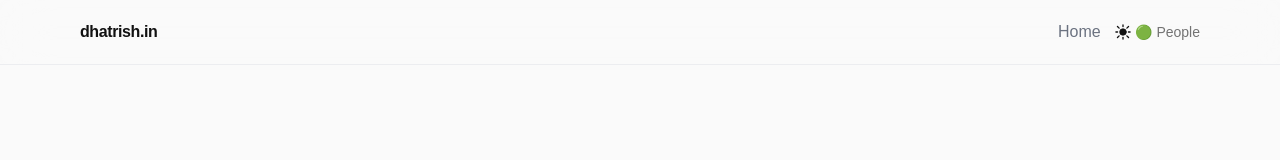
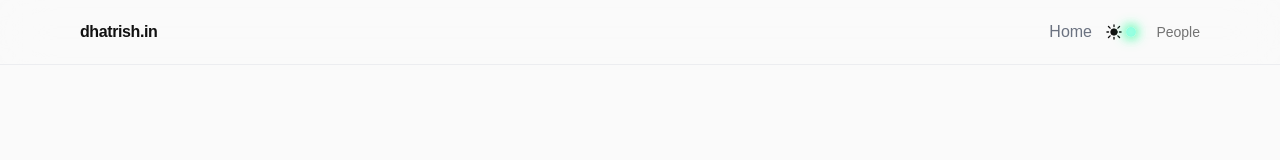
Before and after one commit to dhatrishdixit/portfoliov2, a Next.js app: page /blog in a window 1280 px wide. Shown: the top 160 px of the page. Built offline with nearby package versions, Linux system fonts and the light colour scheme; no server answers; the database is empty.

Commit message:
almost done

```diff
--- a/src/app/globals.css
+++ b/src/app/globals.css
@@ -169,6 +169,59 @@ canvas {
   mix-blend-mode: normal;
 }
 
-.live-counter { display:flex; gap: 8px; align-items:center; font-size: 12px; color: var(--muted-ink); }
-.live-counter strong { color: var(--ink); }
-.live-dot { width: 7px; height:7px; border-radius:50%; background:#8bda2b; box-shadow: 0 0 0 4px rgba(139,218,43,.16); }
+@keyframes blink {
+  0% {
+    background: rgba(255, 255, 255, 0.3);
+    box-shadow:
+      inset 0 0 10px 2px rgba(0, 255, 182, 0.5),
+      0 0 5px 2px rgba(0, 255, 135, 0.3);
+  }
+
+  100% {
+    background: rgba(255, 255, 255, 1);
+    box-shadow:
+      inset 0 0 10px 2px rgba(0, 255, 182, 0.5),
+      0 0 15px 2px rgba(0, 255, 135, 1);
+  }
+}
+
+.blinking-live-counter{
+    display: block;
+  float: left;
+  width: 10px;
+  height: 10px;
+  margin-right: 20px;
+  border-radius: 100%;
+    background: rgba(255,255,255,0.7);
+  box-shadow: inset 0px 0px 10px 2px rgba(0,255,182,0.5),
+                      0px 0px 10px 2px rgba(0,255,135,0.3);
+  -webkit-animation: pulse 1s alternate infinite;
+  -moz-animation: pulse 1s alternate infinite;
+}
+
+
+@-webkit-keyframes pulse {
+  0% {
+    background: rgba(255,255,255,0.3);
+    box-shadow: inset 0px 0px 10px 2px rgba(0,255,182,0.5),
+                      0px 0px 5px 2px rgba(0,255,135,0.3);
+  }
+  100% {
+    background: rgba(255,255,255,1);
+    box-shadow: inset 0px 0px 10px 2px rgba(0,255,182,0.5),
+                      0px 0px 15px 2px rgba(0,255,135,1);
+  }
+}
+
+@-moz-keyframes pulse {
+  0% {
+    background: rgba(255,255,255,0.3);
+    box-shadow: inset 0px 0px 10px 2px rgba(0,255,182,0.5),
+                      0px 0px 5px 2px rgba(0,255,135,0.3);
+  }
+  100% {
+    background: rgba(255,255,255,1);
+    box-shadow: inset 0px 0px 10px 2px rgba(0,255,182,0.5),
+                      0px 0px 15px 2px rgba(0,255,135,1);
+  }
+}
--- a/src/components/live-user-count.tsx
+++ b/src/components/live-user-count.tsx
@@ -27,8 +27,10 @@ function LiveUserCount() {
 
   return (
     <div>
-      <span className="text-sm text-muted-foreground">
-        🟢 {liveUserCount} {liveUserCount === 1 ? "Person i.e. you ❤️" : "People"}
+      <span className="text-sm text-muted-foreground flex items-center">
+        <div className="blinking-live-counter" /><span className="py-[10.4px]">
+          {liveUserCount} {liveUserCount === 1 ? "Person i.e. you ❤️" : "People"}
+        </span>
       </span>
     </div>
   )
```
